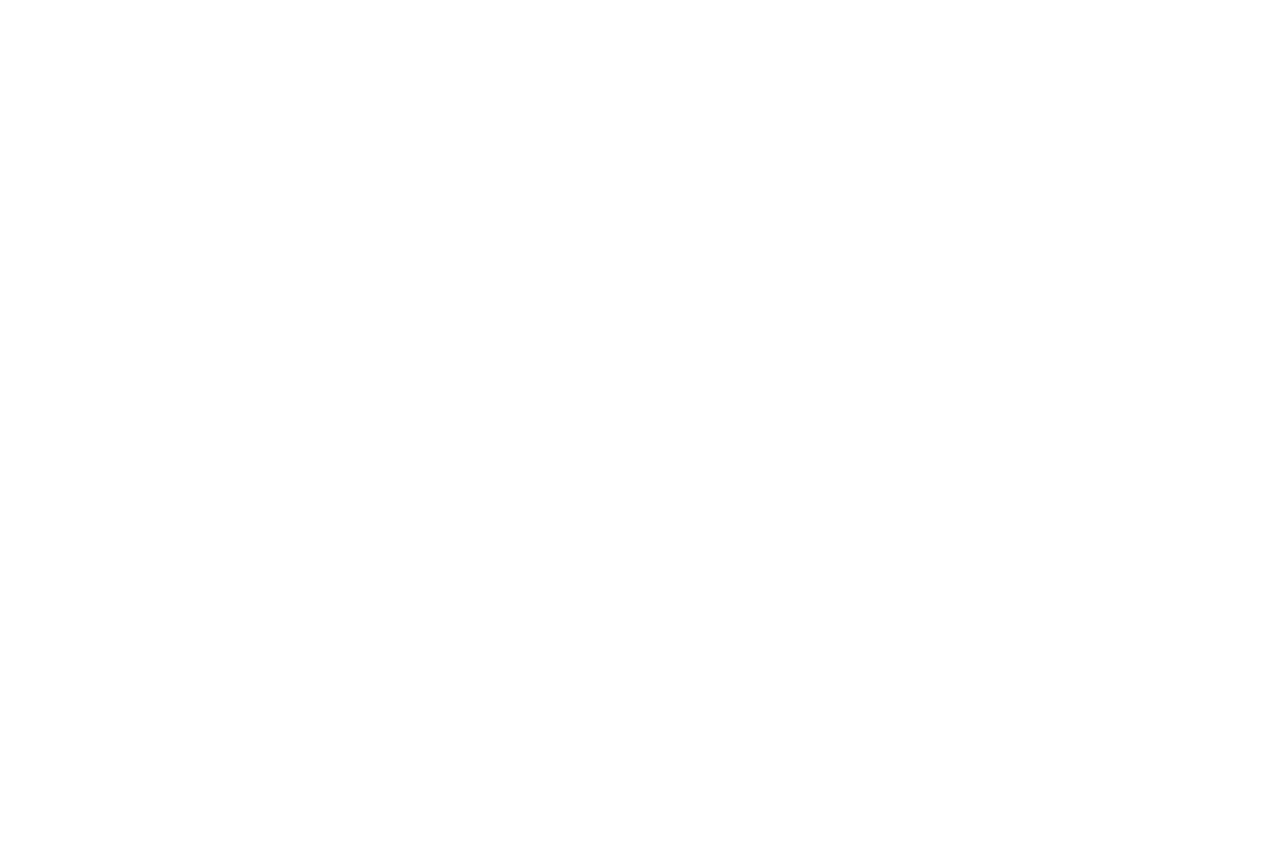
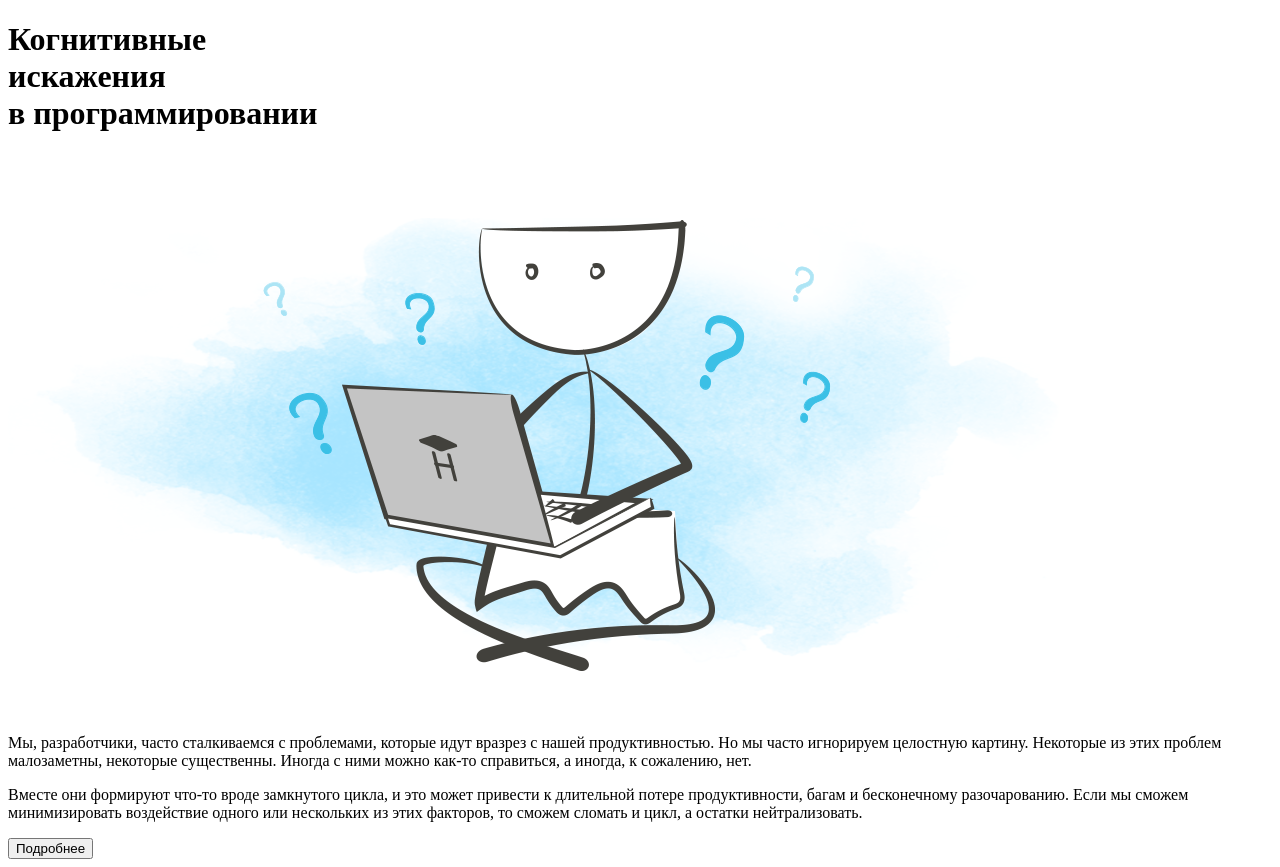
Before and after one commit to Hisun0/layout-designer-project-58, a website: page src/index.html in a window 1280 px wide. Before the commit the page ends 800 px from the top, so only its background shows below. Drawn offline with Linux system fonts and the light colour scheme.

Commit message:
update index.html

```diff
--- a/src/index.html
+++ b/src/index.html
@@ -9,6 +9,27 @@
     <link rel="stylesheet" href="styles/style.css">
 </head>
 <body>
+    <header class="bg-image bg-color-light">
+        <div class="container">
 
+            <h1 class="cognitive">
+                Когнитивные<br>искажения<br>
+                <span class="programming">в программировании</span>
+            </h1>
+            <img src="../assets/images/main.png" alt="main" class="main-image">
+            <div class="column">
+                <p>
+                    Мы, разработчики, часто сталкиваемся с проблемами, которые идут вразрез с нашей продуктивностью. Но мы часто игнорируем целостную картину. Некоторые из этих проблем малозаметны, некоторые существенны. Иногда с ними можно как-то справиться, а иногда, к сожалению, нет.
+                </p>
+                <p>
+                    Вместе они формируют что-то вроде замкнутого цикла, и это может привести к длительной потере продуктивности, багам и бесконечному разочарованию.
+                    Если мы сможем минимизировать воздействие одного или нескольких из этих факторов, то сможем сломать и цикл, а остатки нейтрализовать.
+                </p>
+                <button>Подробнее</button>
+            </div>
+
+        </div>
+
+    </header>
 </body>
 </html>
```
